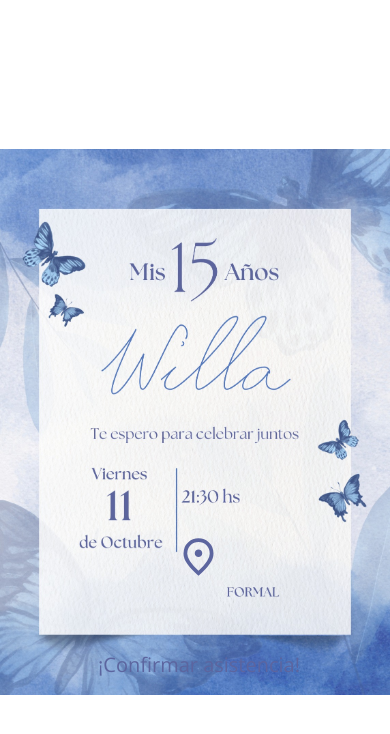
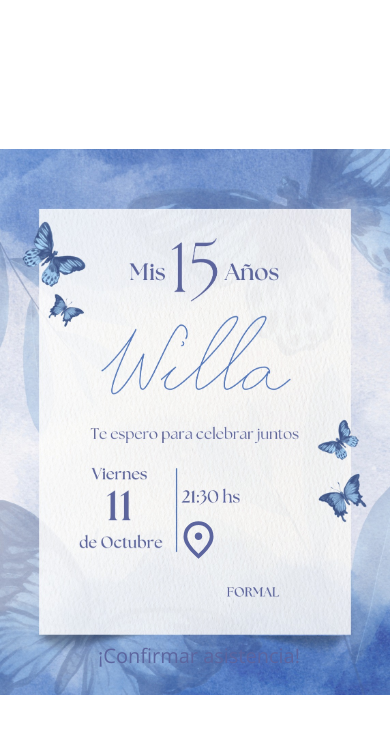
Before and after one commit to Gonzamiguel/willa, a plain HTML site: page index.html in a window 390 px wide. Drawn offline with nearby package versions, Linux system fonts and the light colour scheme.

Commit message:
jesus datolo

```diff
--- a/style.css
+++ b/style.css
@@ -74,13 +74,13 @@ body, html {
 @media screen and (max-width: 850px) {
     .icono-sobre-imagen {
         width: 45px;
-        top: 63%; /* Ajusta la posición para pantallas móviles */
+        top: 61%; /* Ajusta la posición para pantallas móviles */
         left: 45%;
         transform: translate(-50%, -50%); /* Centrar el icono */
     }
 
     .texto-sobre-imagen {
-        bottom: 18.5%; /* Ajusta la posición del texto para evitar que se salga de la pantalla */
+        bottom: 19.5%; /* Ajusta la posición del texto para evitar que se salga de la pantalla */
         left: 20%;
         font-size: 20px; /* Disminuir el tamaño del texto en móviles */
         transform: translateX(-50%);
```
